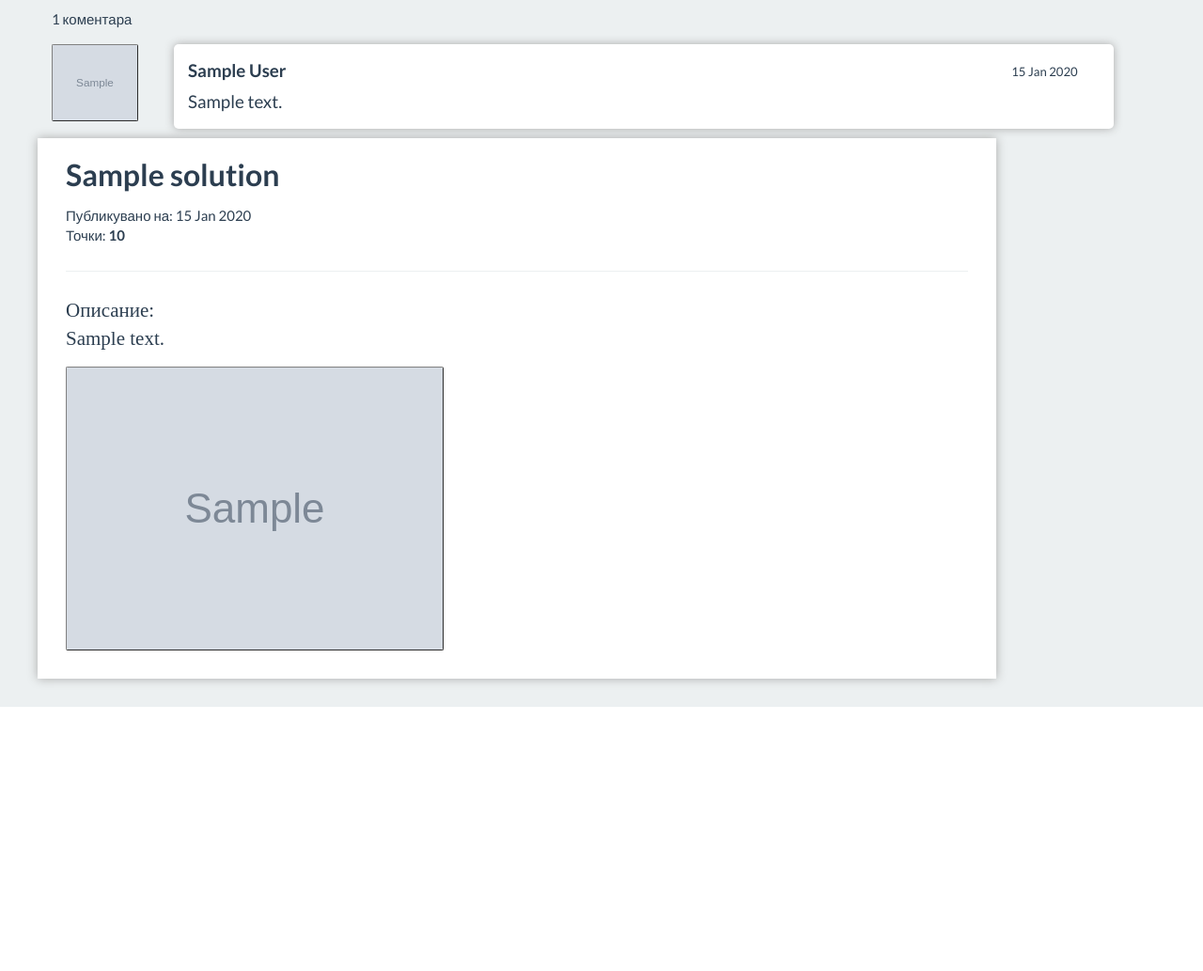
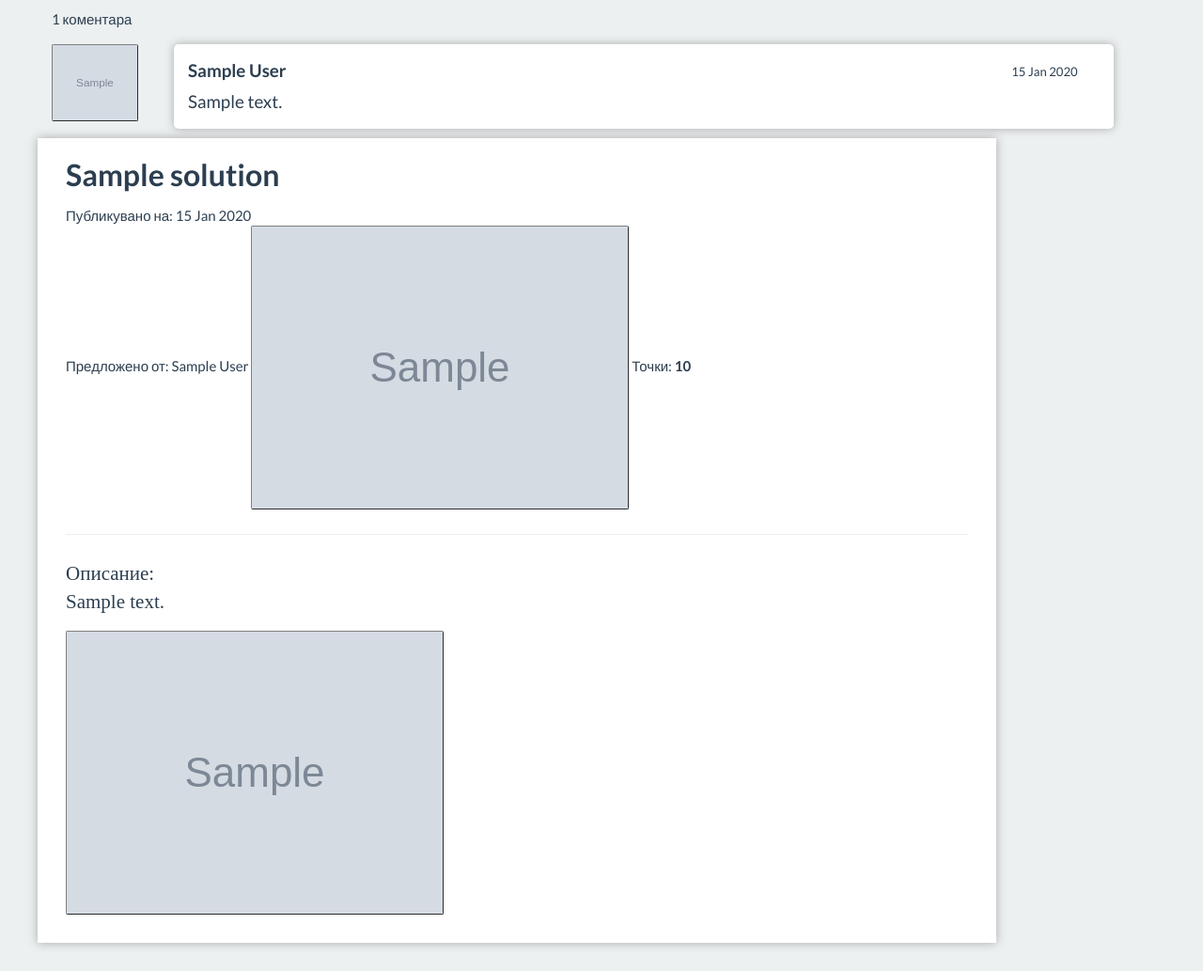
Before and after one commit to VGeorgiev1/frix, a Node server app: template views/details.hbs in a window 1280 px wide. Shown: the part 993-2026 px from the top of the page at 94% size. Before the commit the page ends 1745 px from the top, so only its background shows below. Run offline with Node 20, Linux system fonts and the light colour scheme; the template is opened without the code that fills it: most values are stand-ins (such as "Sample title", 1, 10 or a date in 2020); grey boxes marked "Sample" are stand-in pictures; some libraries are stand-ins or nearby versions.

Commit message:
added populated author

```diff
--- a/controllers/problems.js
+++ b/controllers/problems.js
@@ -93,8 +93,8 @@ module.exports = {
     },
     detailsGet: (req, res) => {
         let id = req.params.id;
-        Problem.findById(id).populate('comments').then(problem => {
-
+        Problem.findById(id).populate('comments').populate('solutions.author').then(problem => {
+            console.log(problem.solutions[0].author);
 
             User.findById(problem.author).then(problemauthor => {
 
@@ -108,7 +108,7 @@ module.exports = {
                         comment.formattedDate = comment.formattedDate.substr(0, comment.formattedDate.indexOf("GMT"));
                         if (idx === array.length - 1) {
                             problem.comments.reverse();
-                            console.log(problem.solutions);
+                            //console.log(problem.solutions);
                             res.render('details', { problem, author: problemauthor, solutions: problem.solutions});
                         }
                     });
--- a/views/details.hbs
+++ b/views/details.hbs
@@ -240,6 +240,8 @@
                             <header style="padding-bottom:0px;">
                                 <h2><b>{{this.title}}</b></h2>
                                 <p>Публикувано на: {{this.formattedDate}}<br>
+                                Предложено от: {{this.author.fullName}}
+                                <img src="{{this.author.profpicture}}"/>
                                 Точки: <span id="points"><b>{{this.points}}</b></span></p>
                             </header>
                             <hr>
```
Also changed, not shown: public/solutionpictures/wtfe_N1oP5.png (added).
